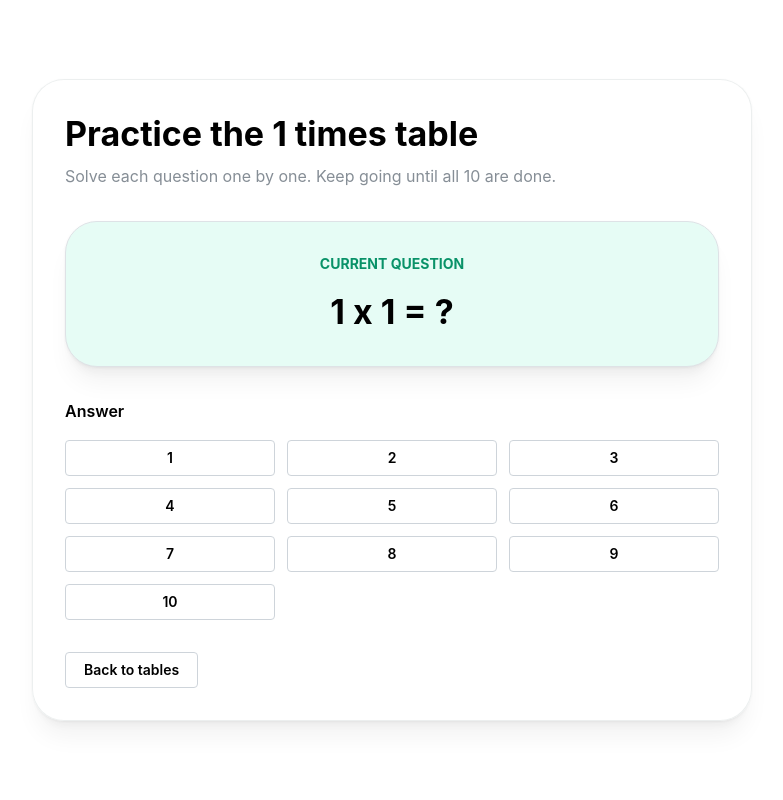
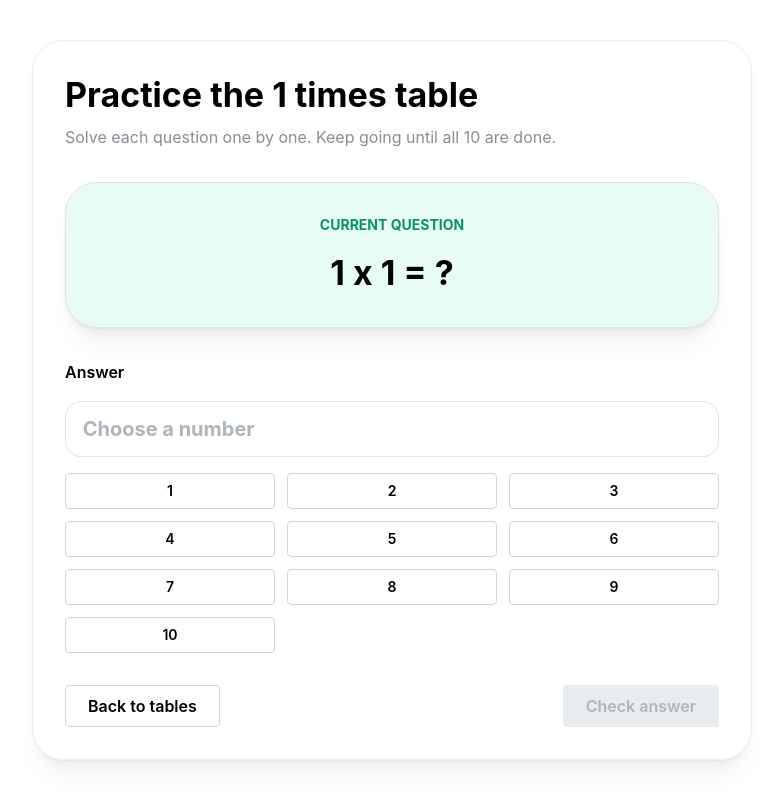
Before and after one commit to StefanBilliet/multiplication-tables, a React (Vite) app: page /tables/1/practice in a window 1280 px wide. Shown: the whole page, without its empty margins (248-1031 px from the left). Built offline with nearby package versions, Linux system fonts and the light colour scheme.

Commit message:
US-002 feat: add answer checking flow to practice sessions

```diff
--- a/src/features/practice-session/components/practiceScreen.tsx
+++ b/src/features/practice-session/components/practiceScreen.tsx
@@ -7,19 +7,24 @@ import {
   SimpleGrid,
   Stack,
   Text,
+  TextInput,
   Title,
 } from "@mantine/core";
-import type { FC } from "react";
+import { type FC, useState } from "react";
 import { useNavigate, useParams } from "react-router-dom";
 
 const PracticeScreen: FC = () => {
   const navigate = useNavigate();
   const { tableId } = useParams();
   const selectedTable = Number(tableId);
+  const [currentMultiplier, setCurrentMultiplier] = useState(1);
+  const [selectedAnswer, setSelectedAnswer] = useState<number | null>(null);
+  const [feedback, setFeedback] = useState<string | null>(null);
   const answerOptions = Array.from(
     { length: 10 },
     (_, index) => selectedTable * (index + 1),
   );
+  const correctAnswer = currentMultiplier * selectedTable;
 
   return (
     <Center mih="100vh" p={{ base: "md", sm: "xl" }}>
@@ -41,7 +46,7 @@ const PracticeScreen: FC = () => {
                 Current question
               </Text>
               <Title order={2} size="h1">
-                1 x {selectedTable} = ?
+                {currentMultiplier} x {selectedTable} = ?
               </Title>
             </Stack>
           </Paper>
@@ -49,19 +54,80 @@ const PracticeScreen: FC = () => {
           <Stack gap="md">
             <Text fw={600}>Answer</Text>
 
+            <TextInput
+              label="Answer"
+              readOnly
+              value={selectedAnswer === null ? "" : String(selectedAnswer)}
+              placeholder="Choose a number"
+              size="lg"
+              radius="lg"
+              styles={{
+                label: { display: "none" },
+                input: {
+                  backgroundColor: "var(--mantine-color-white)",
+                  borderColor: "rgba(23, 49, 55, 0.12)",
+                  color:
+                    selectedAnswer === null
+                      ? "var(--mantine-color-dimmed)"
+                      : "var(--mantine-color-dark-8)",
+                  fontSize: "var(--mantine-font-size-xl)",
+                  fontWeight: 700,
+                  minHeight: "3.5rem",
+                },
+              }}
+            />
+
             <SimpleGrid cols={3} spacing="sm">
               {answerOptions.map((answerOption) => (
-                <Button key={answerOption} variant="default">
+                <Button
+                  key={answerOption}
+                  variant="default"
+                  onClick={() => setSelectedAnswer(answerOption)}
+                >
                   {answerOption}
                 </Button>
               ))}
             </SimpleGrid>
+
+            {feedback !== null ? <Text>{feedback}</Text> : null}
           </Stack>
 
           <Group justify="space-between">
-            <Button variant="default" onClick={() => navigate("/")}>
+            <Button size="md" variant="default" onClick={() => navigate("/")}>
               Back to tables
             </Button>
+
+            {feedback === "Correct!" ? (
+              <Button
+                variant="default"
+                size="md"
+                onClick={() => {
+                  setCurrentMultiplier(
+                    (previousMultiplier) => previousMultiplier + 1,
+                  );
+                  setSelectedAnswer(null);
+                  setFeedback(null);
+                }}
+              >
+                Continue
+              </Button>
+            ) : (
+              <Button
+                size="md"
+                disabled={selectedAnswer === null}
+                onClick={() => {
+                  if (selectedAnswer === correctAnswer) {
+                    setFeedback("Correct!");
+                    return;
+                  }
+
+                  setFeedback("Try again.");
+                  setSelectedAnswer(null);
+                }}
+              >
+                Check answer
+              </Button>
+            )}
           </Group>
         </Stack>
       </Card>
```
Also changed, not shown: 1 other file (tests, documents, lock files or other folders).
